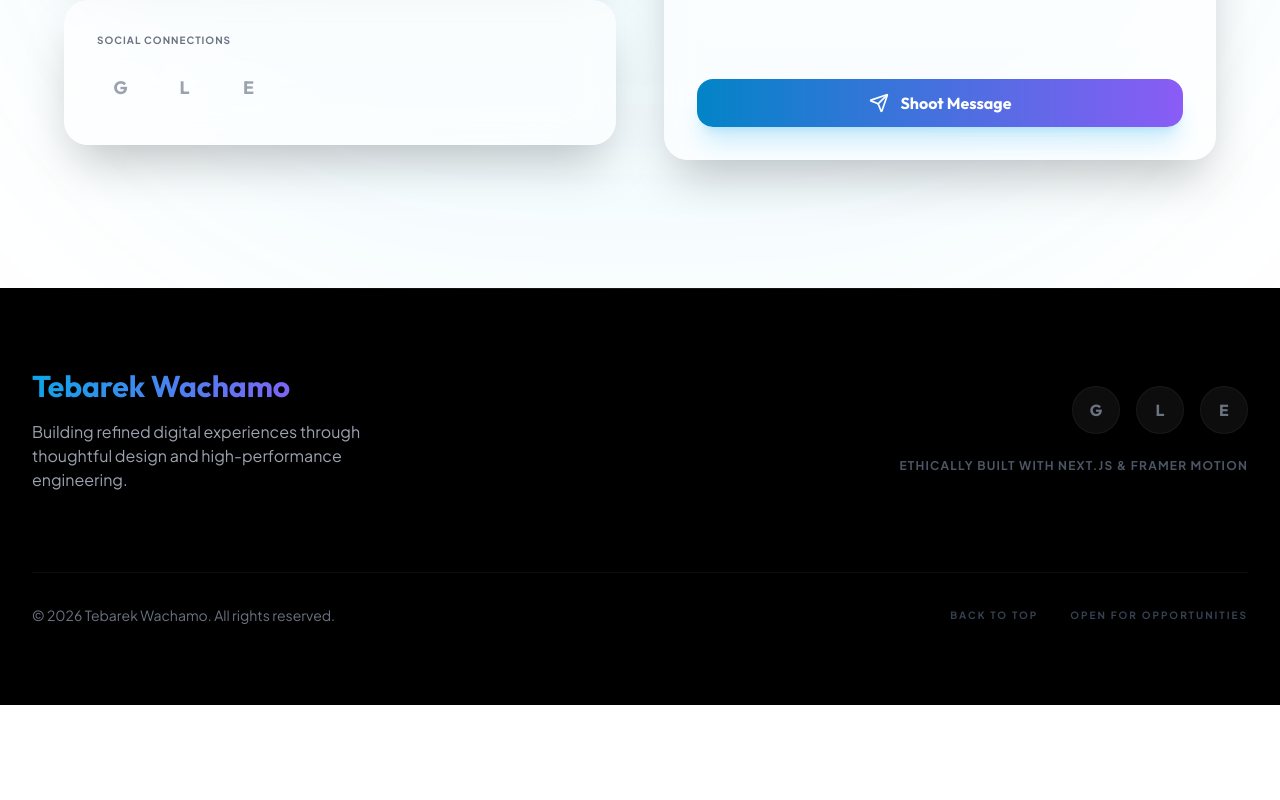
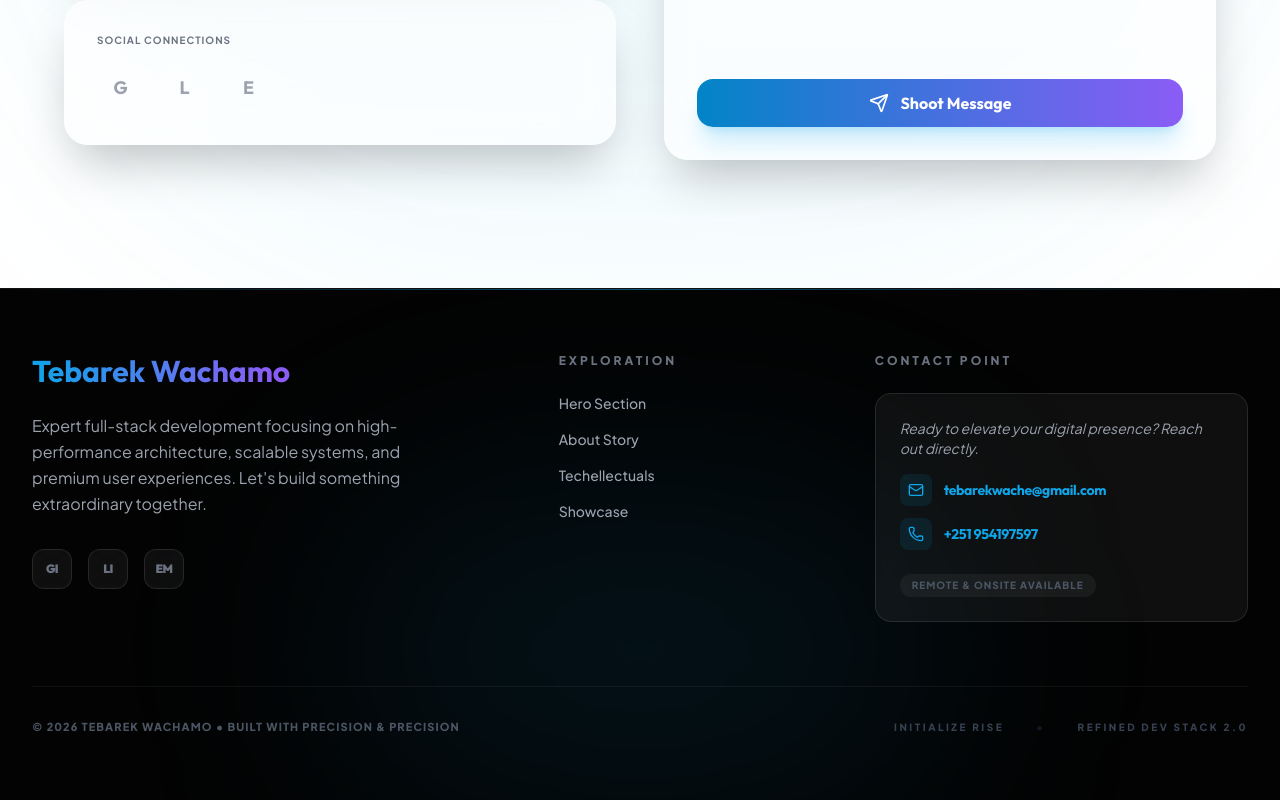
Before and after one commit to Tebarek-W/my-portfolio, a Next.js app: page / in a window 1280 px wide. Shown: the part 6933-7733 px from the top of the page. Before the commit the page ends 7638 px from the top, so only its background shows below. Built offline with nearby package versions, Linux system fonts and the light colour scheme.

Commit message:
feat: add a new Footer component with social links, navigation, and contact information.

```diff
--- a/src/components/layout/footer.tsx
+++ b/src/components/layout/footer.tsx
@@ -1,8 +1,9 @@
 "use client";
 
-import { socialLinks } from "@/data/portfolio-data";
+import { socialLinks, personalInfo } from "@/data/portfolio-data";
 import { motion } from "framer-motion";
 import { useEffect, useState } from "react";
+import { Mail, Phone } from "lucide-react";
 
 export function Footer() {
   const [currentYear, setCurrentYear] = useState<number | null>(null);
@@ -12,63 +13,131 @@ export function Footer() {
   }, []);
 
   return (
-    <footer className="bg-black text-white relative overflow-hidden">
-      <div className="absolute top-0 left-0 w-full h-[1px] bg-gradient-to-r from-transparent via-white/10 to-transparent" />
+    <footer className="bg-[#030303] text-white relative overflow-hidden border-t border-white/5">
+      {/* Background Glow */}
+      <div className="absolute top-0 left-1/2 -translate-x-1/2 w-full h-px bg-gradient-to-r from-transparent via-primary-500/50 to-transparent" />
+      <div className="absolute bottom-0 left-1/2 -translate-x-1/2 w-[600px] h-[300px] bg-primary-500/10 blur-[120px] rounded-full pointer-events-none" />
 
-      <div className="container-custom relative z-10 py-20">
-        <div className="grid md:grid-cols-2 gap-12 items-center">
+      <div className="container-custom relative z-10 py-16">
+        <div className="grid md:grid-cols-12 gap-12 mb-16">
+          {/* Brand & Mission */}
           <motion.div
-              initial={{ opacity: 0, x: -20 }}
-              whileInView={{ opacity: 1, x: 0 }}
+            className="md:col-span-5 text-center md:text-left"
+            initial={{ opacity: 0, y: 20 }}
+            whileInView={{ opacity: 1, y: 0 }}
             viewport={{ once: true }}
-              className="text-center md:text-left"
+            transition={{ duration: 0.6 }}
           >
-              <h3 className="text-3xl font-bold font-display gradient-text mb-4">
+            <h3 className="text-3xl font-bold font-display gradient-text mb-6">
               Tebarek Wachamo
             </h3>
-              <p className="text-gray-400 font-sans max-w-sm">
-                Building refined digital experiences through thoughtful design and high-performance engineering.
+            <p className="text-gray-400 font-sans max-w-sm leading-relaxed mb-8">
+              Expert full-stack development focusing on high-performance architecture,
+              scalable systems, and premium user experiences.
+              Let&apos;s build something extraordinary together.
             </p>
-            </motion.div>
-
-            <motion.div
-              className="flex flex-col items-center md:items-end gap-6"
-              initial={{ opacity: 0, x: 20 }}
-              whileInView={{ opacity: 1, x: 0 }}
-              viewport={{ once: true }}
-            >
-              <div className="flex gap-4">
+            <div className="flex justify-center md:justify-start gap-4">
               {socialLinks.map((social) => (
                 <a
                   key={social.name}
                   href={social.url}
-                    className="w-12 h-12 bg-white/5 hover:bg-white/10 rounded-full flex items-center justify-center transition-all border border-white/5 group"
+                  className="w-10 h-10 bg-white/5 hover:bg-primary-500/20 border border-white/10 rounded-xl flex items-center justify-center transition-all group backdrop-blur-md"
                   aria-label={social.name}
+                  target="_blank"
+                  rel="noopener noreferrer"
                 >
-                    <span className="font-display text-gray-500 group-hover:text-primary-500 font-bold">{social.name.charAt(0)}</span>
+                  <span className="font-display text-gray-500 group-hover:text-primary-500 font-black text-xs uppercase tracking-tighter">
+                    {social.name.substring(0, 2)}
+                  </span>
                 </a>
               ))}
             </div>
-              <p className="text-xs font-bold uppercase tracking-widest text-gray-600">
-                Ethically built with Next.js & Framer Motion
+          </motion.div>
+
+          {/* Quick Nav */}
+          <motion.div
+            className="md:col-span-3 text-center md:text-left"
+            initial={{ opacity: 0, y: 20 }}
+            whileInView={{ opacity: 1, y: 0 }}
+            viewport={{ once: true }}
+            transition={{ duration: 0.6, delay: 0.1 }}
+          >
+            <h4 className="text-xs font-black uppercase tracking-[0.25em] text-gray-500 mb-6">Exploration</h4>
+            <ul className="space-y-4 text-sm font-medium font-sans">
+              <li><a href="#home" className="text-gray-400 hover:text-primary-500 transition-colors">Hero Section</a></li>
+              <li><a href="#about" className="text-gray-400 hover:text-primary-500 transition-colors">About Story</a></li>
+              <li><a href="#skills" className="text-gray-400 hover:text-primary-500 transition-colors">Techellectuals</a></li>
+              <li><a href="#projects" className="text-gray-400 hover:text-primary-500 transition-colors">Showcase</a></li>
+            </ul>
+          </motion.div>
+
+          {/* Contact Direct */}
+          <motion.div
+            className="md:col-span-4 text-center md:text-left"
+            initial={{ opacity: 0, y: 20 }}
+            whileInView={{ opacity: 1, y: 0 }}
+            viewport={{ once: true }}
+            transition={{ duration: 0.6, delay: 0.2 }}
+          >
+            <h4 className="text-xs font-black uppercase tracking-[0.25em] text-gray-500 mb-6">Contact Point</h4>
+            <div className="p-6 bg-white/5 border border-white/10 rounded-2xl backdrop-blur-sm space-y-4">
+              <p className="text-sm text-gray-400 mb-2 font-sans italic">
+                Ready to elevate your digital presence? Reach out directly.
               </p>
+
+              <div className="space-y-3">
+                <a
+                  href={`mailto:${personalInfo.email}`}
+                  className="flex items-center gap-3 text-primary-500 font-bold font-display hover:text-primary-400 transition-colors group"
+                >
+                  <div className="w-8 h-8 rounded-lg bg-primary-500/10 flex items-center justify-center group-hover:bg-primary-500/20 transition-colors">
+                    <Mail className="w-4 h-4" />
+                  </div>
+                  <span className="text-sm tracking-tight">{personalInfo.email}</span>
+                </a>
+
+                <a
+                  href={`tel:${personalInfo.phone.replace(/\s/g, '')}`}
+                  className="flex items-center gap-3 text-primary-500 font-bold font-display hover:text-primary-400 transition-colors group"
+                >
+                  <div className="w-8 h-8 rounded-lg bg-primary-500/10 flex items-center justify-center group-hover:bg-primary-500/20 transition-colors">
+                    <Phone className="w-4 h-4" />
+                  </div>
+                  <span className="text-sm tracking-tight">{personalInfo.phone}</span>
+                </a>
+              </div>
+
+              <div className="pt-2">
+                <span className="text-[10px] text-gray-600 font-black uppercase tracking-widest block bg-white/5 py-1 px-3 rounded-full w-fit">
+                  Remote & Onsite Available
+                </span>
+              </div>
+            </div>
           </motion.div>
         </div>
 
-        <motion.div
-          className="mt-20 pt-8 border-t border-white/5 flex flex-col md:flex-row justify-between items-center gap-4"
+        {/* Lower Footer */}
+        <div className="pt-8 border-t border-white/5 flex flex-col md:flex-row justify-between items-center gap-6">
+          <motion.p
+            className="text-[11px] text-gray-600 font-black uppercase tracking-widest font-sans"
             initial={{ opacity: 0 }}
             whileInView={{ opacity: 1 }}
             viewport={{ once: true }}
           >
-          <p className="text-sm text-gray-500 font-sans">
-            © {currentYear || "2026"} Tebarek Wachamo. All rights reserved.
-          </p>
-          <div className="flex gap-8 text-[10px] font-bold uppercase tracking-[0.2em] text-gray-700">
-             <a href="#home" className="hover:text-primary-500 transition-colors">Back to Top</a>
-             <span>Open for Opportunities</span>
+            © {currentYear || "2026"} TEBAREK WACHAMO • BUILT WITH PRECISION & PRECISION
+          </motion.p>
+
+          <motion.div
+            className="flex gap-8 text-[10px] font-black uppercase tracking-[0.25em] text-gray-700"
+            initial={{ opacity: 0 }}
+            whileInView={{ opacity: 1 }}
+            viewport={{ once: true }}
+          >
+             <a href="#home" className="hover:text-primary-500 transition-all hover:tracking-[0.4em]">Initialize Rise</a>
+             <span className="text-gray-900">•</span>
+             <span>Refined Dev Stack 2.0</span>
+          </motion.div>
         </div>
-        </motion.div>
       </div>
     </footer>
   );
```
Lines whose indentation alone changed are shown as unchanged.
